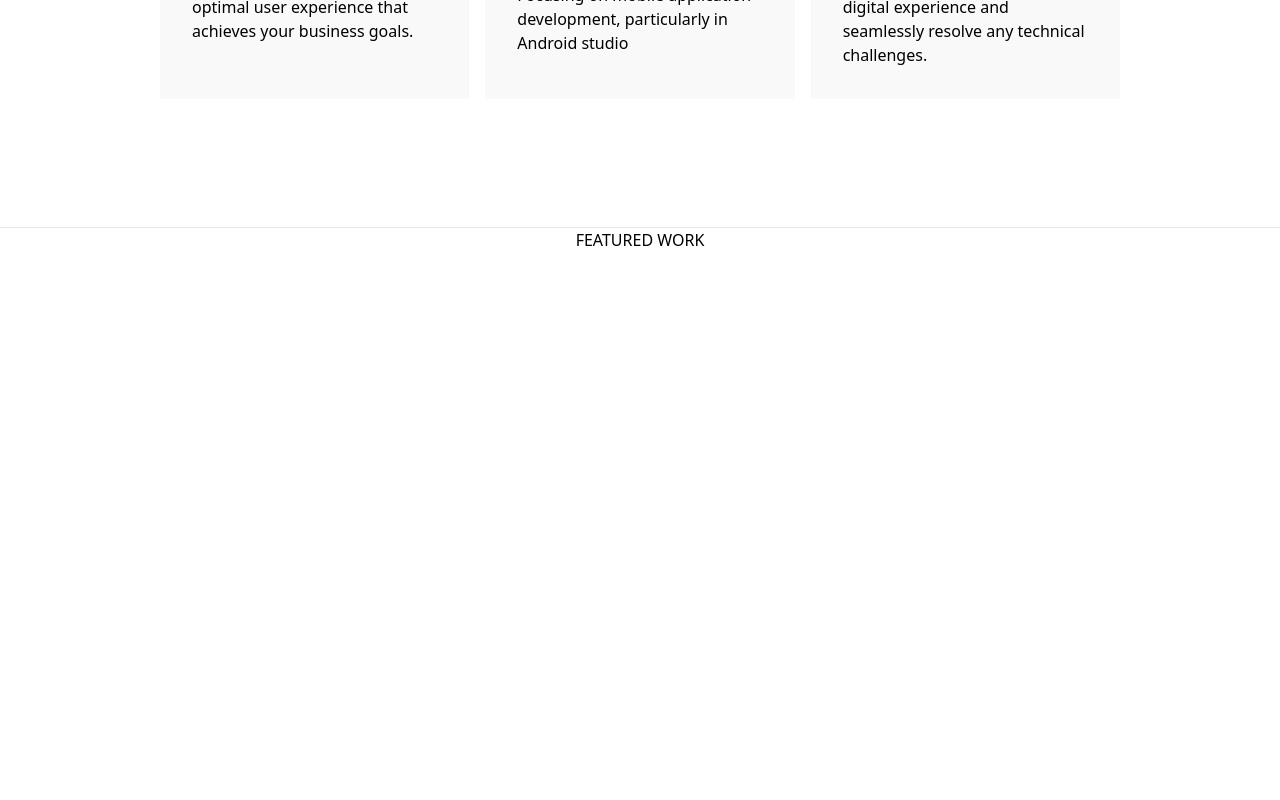
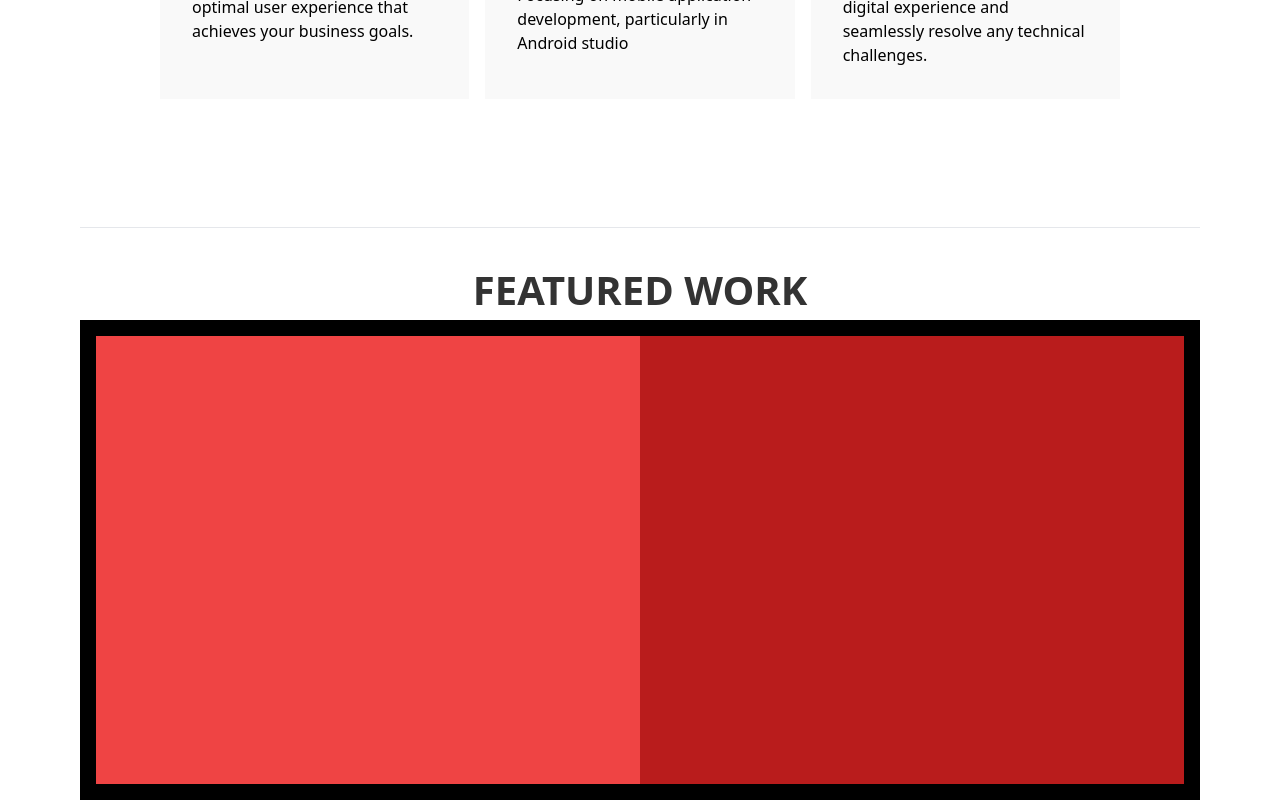
Before and after one commit to patrickeugenesacueza/Yujin-Portfolio, a React (Vite) app in the folder portfolio/: page / in a window 1280 px wide. Shown: the part 701-1501 px from the top of the page. Before the commit the page ends 953 px from the top, so only its background shows below. Built offline with nearby package versions, Linux system fonts and the light colour scheme.

Commit message:
Update HeroSection.jsx

```diff
--- a/portfolio/src/Pages/HeroSection.jsx
+++ b/portfolio/src/Pages/HeroSection.jsx
@@ -8,7 +8,7 @@ import TechSuppLogo from "../assets/techSupportSVG.svg";
 
 const HeroSection = () => {
   return (
-    <section className="w-full h-[80vh] bg-[#fff] pt-[5em]">
+    <section className="w-full h-auto bg-[#fff] pt-[5em]">
       <div className="text-center block">
         <TypeAnimation
           sequence={[
@@ -79,9 +79,17 @@ const HeroSection = () => {
           </div>
         </div>
       </div>
-       <hr className=" mt-[8em] px-[1em]"/>
-      <div className="">
-          <h1 className="text-center">FEATURED WORK</h1>
+       <hr className=" mt-[8em] mx-[2em] md:mx-[4em] lg:mx-[5em] 2xl:mx-[5em]"/>
+      <div className="mt-[2em]">
+          <h2 className="text-center text-[2.5em] font-bold text-[#333]">FEATURED WORK</h2>
+          <div className="h-[60vh] bg-black py-[1em] px-[1em] flex mx-[2em] md:mx-[4em] lg:mx-[5em] 2xl:mx-[5em]">
+            <div className="w-1/2 h-full bg-red-500">
+
+            </div>
+            <div className="w-1/2 h-full bg-red-700">
+
+            </div>
+          </div>
       </div>
     </section>
   );
```
